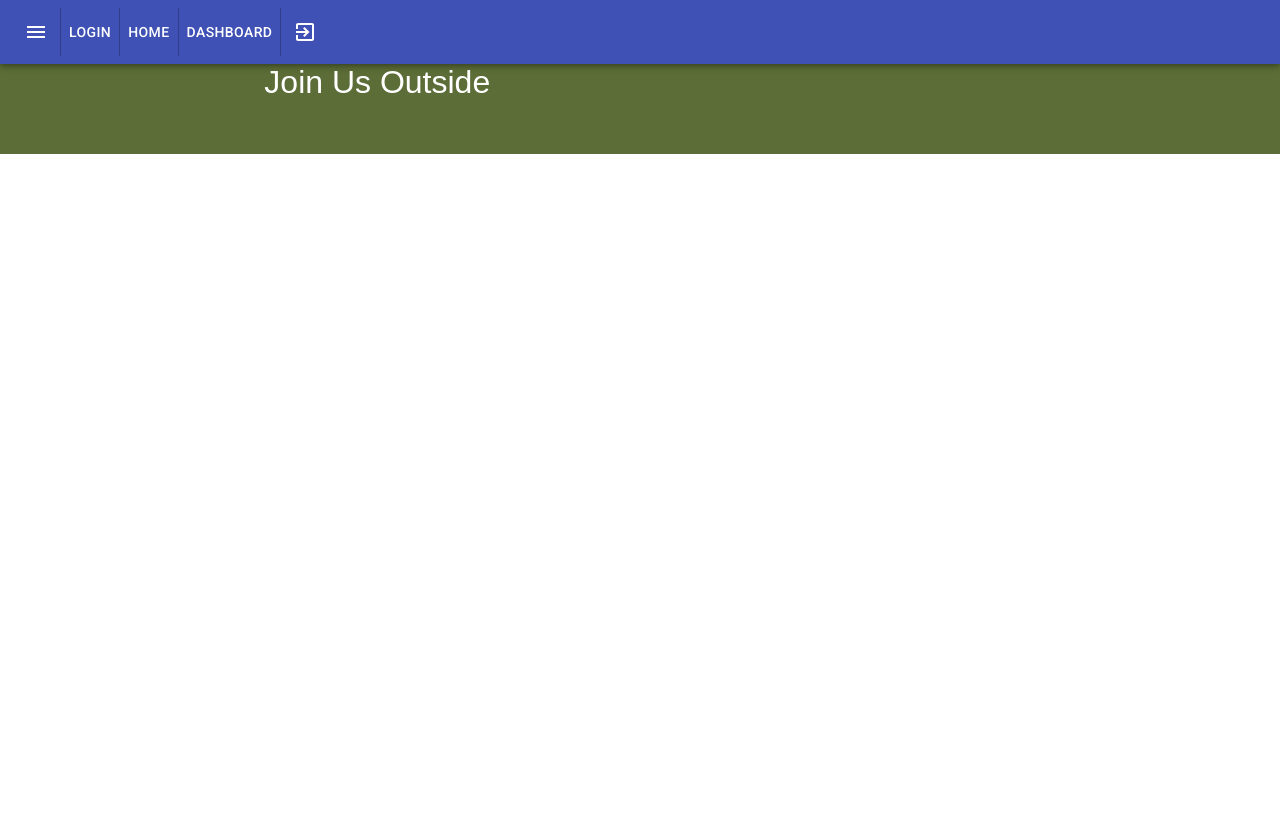
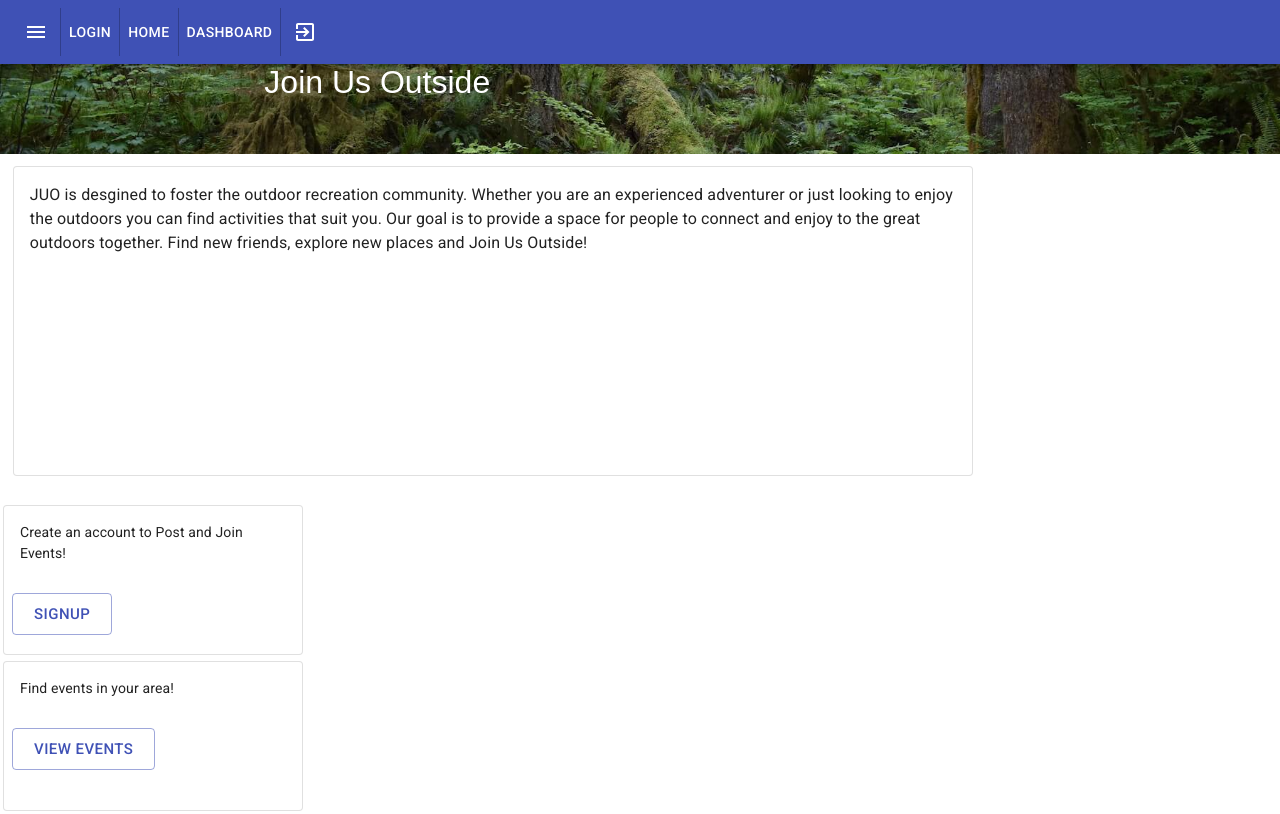
Before and after one commit to epowelldev/p03-outdoor-activity-app, a React (Create React App) app in the folder client/: page / in a window 1280 px wide. Built offline with nearby package versions, Linux system fonts and the light colour scheme.

Commit message:
home page components and style

```diff
--- /dev/null
+++ b/client/src/components/HomeEventsCard.js
@@ -0,0 +1,42 @@
+import { makeStyles } from '@material-ui/core/styles';
+import Card from '@material-ui/core/Card';
+import CardActions from '@material-ui/core/CardActions';
+import CardContent from '@material-ui/core/CardContent';
+import Button from '@material-ui/core/Button';
+import Typography from '@material-ui/core/Typography';
+
+const useStyles = makeStyles({
+  root: {
+    minWidth: 270,
+    margin:"1%",
+    maxHeight:200,
+    minHeight:150
+  },
+
+  title: {
+    fontSize: 14,
+  },
+  pos: {
+    marginBottom: 12,
+  },
+});
+
+export default function HomeEventsCard() {
+  const classes = useStyles();
+
+
+  return (
+    <Card className={classes.root} variant="outlined">
+      <CardContent>
+        <Typography className={classes.title} gutterBottom>
+          Find events in your area!
+        </Typography>
+      </CardContent>
+      <CardActions>
+      <Button variant="outlined" size="large" color="primary" className={classes.margin}>
+          View Events
+        </Button>
+      </CardActions>
+    </Card>
+  );
+}
--- /dev/null
+++ b/client/src/components/HomeSignupCard.js
@@ -0,0 +1,41 @@
+import { makeStyles } from '@material-ui/core/styles';
+import Card from '@material-ui/core/Card';
+import CardActions from '@material-ui/core/CardActions';
+import CardContent from '@material-ui/core/CardContent';
+import Button from '@material-ui/core/Button';
+import Typography from '@material-ui/core/Typography';
+
+const useStyles = makeStyles({
+  root: {
+    minWidth: 270,
+    margin:"1%",
+    height:150
+  },
+
+  title: {
+    fontSize: 14,
+  },
+  pos: {
+    marginBottom: 12,
+  },
+});
+
+export default function HomeSignupCard() {
+  const classes = useStyles();
+  const bull = <span className={classes.bullet}>•</span>;
+
+  return (
+    <Card className={classes.root} variant="outlined">
+      <CardContent>
+        <Typography className={classes.title} gutterBottom>
+          Create an account to Post and Join Events!
+        </Typography>
+      </CardContent>
+      <CardActions>
+      <Button variant="outlined" size="large" color="primary" className={classes.margin}>
+          Signup
+        </Button>
+      </CardActions>
+    </Card>
+  );
+}
--- /dev/null
+++ b/client/src/components/homeCard.js
@@ -0,0 +1,40 @@
+import { makeStyles } from '@material-ui/core/styles';
+import Card from '@material-ui/core/Card';
+import CardActions from '@material-ui/core/CardActions';
+import CardContent from '@material-ui/core/CardContent';
+import Button from '@material-ui/core/Button';
+import Typography from '@material-ui/core/Typography';
+
+const useStyles = makeStyles({
+  root: {
+    minWidth: 270,
+    height:310,
+    maxWidth:"75%",
+    margin:"1%"
+  },
+
+  title: {
+    fontSize: 14,
+  },
+  pos: {
+    marginBottom: 12,
+  },
+});
+
+export default function HomeCard() {
+  const classes = useStyles();
+
+
+  return (
+    <Card className={classes.root} variant="outlined">
+      <CardContent>
+        <Typography variant="body1" component="p">
+          JUO is desgined to foster the outdoor recreation community. Whether you are an experienced adventurer or just looking
+          to enjoy the outdoors you can find activities that suit you. Our goal is to provide a space for people to connect
+          and enjoy to the great outdoors together. Find new friends, explore new places and Join Us Outside!
+
+        </Typography>
+      </CardContent>
+    </Card>
+  );
+}
--- a/client/src/components/pages/Home.js
+++ b/client/src/components/pages/Home.js
@@ -2,8 +2,11 @@
 import { Fragment } from "react";
 import Navbar from "../layout/Navbar";
 import { makeStyles } from '@material-ui/core/styles';
-
+import HomePic from "../../assets/homePic.jpg"
 import { Box } from "@material-ui/core";
+import HomeCard from "../homeCard";
+import HomeSignupCard from "../HomeSignupCard";
+import HomeEventsCard from "../HomeEventsCard";
 
 const useStyles=makeStyles({
   HeaderStyle:{
@@ -15,24 +18,16 @@ const useStyles=makeStyles({
     padding:"2%",
     marginTop:"3%",
     display:"flex",
-    justifyContent:"space-around"
+    justifyContent:"space-around",
+    backgroundImage:`url(${HomePic})`,
+    backgroundSize:"cover",
+    backgroundPosition:"center",
   },
-  // ImgStyle:{
-  //     backgroundImage:`url(${HomePic})`,
-  //     backgroundSize:"cover",
-  //     backgroundPosition:"center",
-  //     height:"100vh",
-  //     width:"100vw",
-  //     display:"flex",
-  //     flexDirection:"column",
-  //     justifyContent:"start",
-  //     marginTop:"0",
-  //     marginLeft:"0",
-  //     margin:"0",
-  //     padding:"0",
-
-
-  // }
+  contentStyle:{
+    display:"flex",
+    flexWrap:"wrap",
+    // justifyContent:"space-around"
+  }
 });
 
 
@@ -42,9 +37,20 @@ export default () => {
   return(
     <Fragment>
       <Box >
+
       <div className={classes.HeaderStyle}>
+
       <h1>Join Us Outside</h1>
+
       <Navbar/>
+
+      </div>
+      <div className={classes.contentStyle}>
+      <HomeCard />
+      <div style={{display:"flex",flexDirection:"column",marginTop:"1%"}}>
+      <HomeSignupCard/>
+      <HomeEventsCard/>
+      </div>
       </div>
       </Box>
     </Fragment>
```
Also changed, not shown: client/src/assets/homePic.jpg (added).
